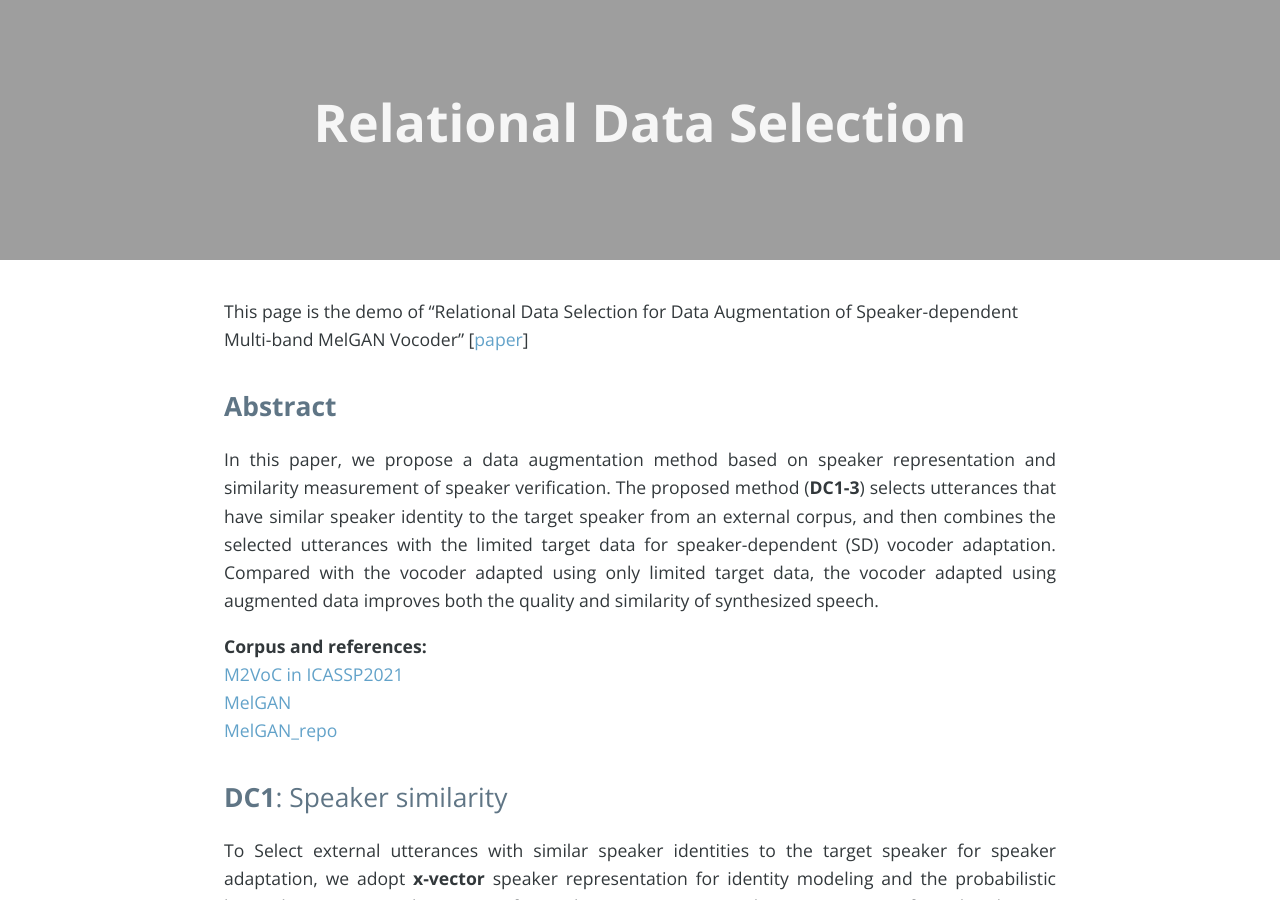
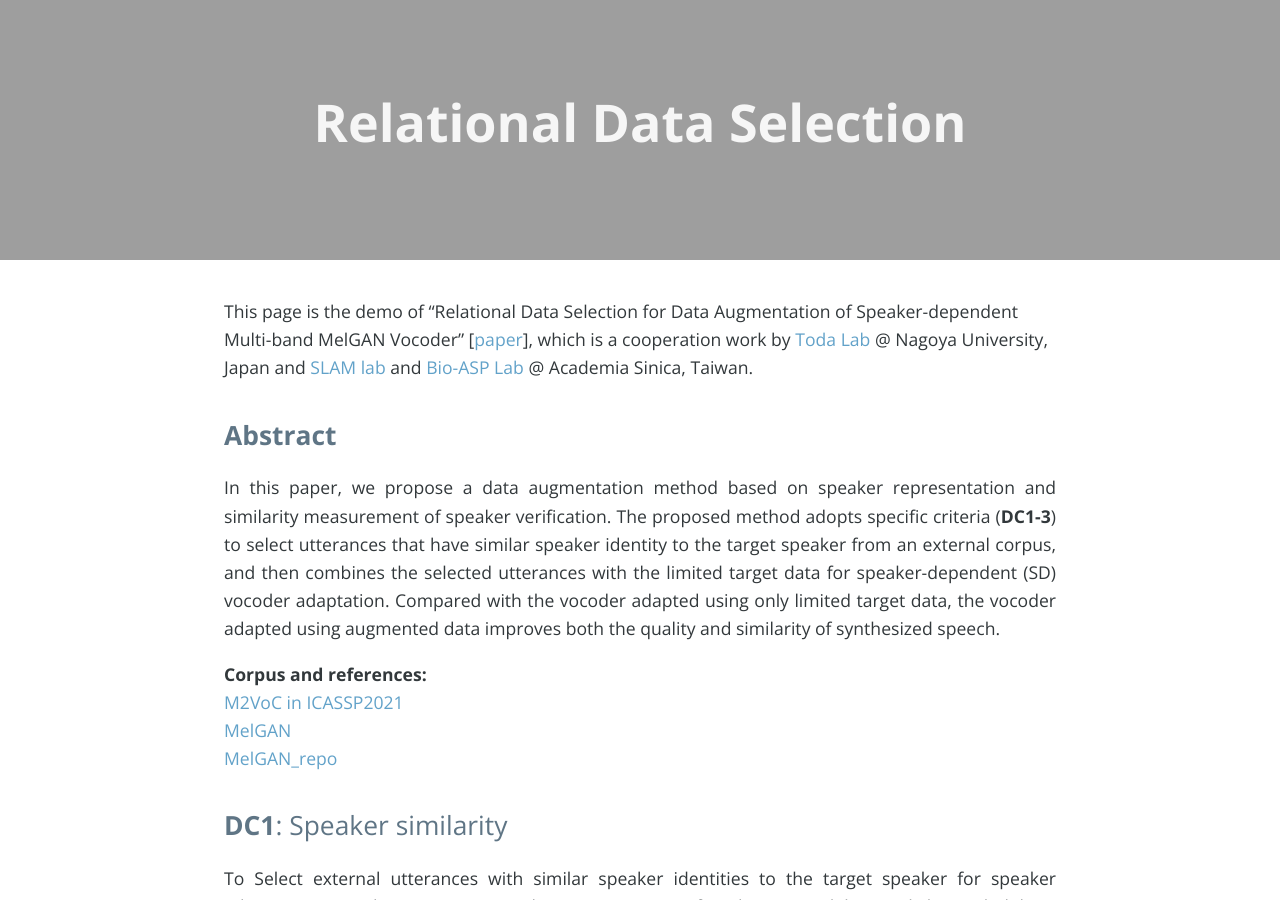
Before and after one commit to bigpon/RelationalDataSelection_demo, a Jekyll site: the page built from index.md, in a window 1280 px wide and 900 px high. Built offline with Jekyll 4.4.1, drawn with Linux system fonts in a browser that asks for light colours; nearby versions of some CDN libraries; formulas are drawn with MathJax 3; comment, search, counter and statistics services are not loaded.

Commit message:
update link

```diff
--- a/index.md
+++ b/index.md
@@ -18,11 +18,11 @@
 </script>
 
 This page is the demo of
-"Relational Data Selection for Data Augmentation of Speaker-dependent Multi-band MelGAN Vocoder" [[paper](https://arxiv.org/abs/2007.12955)]
+"Relational Data Selection for Data Augmentation of Speaker-dependent Multi-band MelGAN Vocoder" [[paper](http://arxiv.org/abs/2106.05629)], which is a cooperation work by [Toda Lab](https://www.toda.is.i.nagoya-u.ac.jp/index.html) @ Nagoya University, Japan and [SLAM lab](http://slam.iis.sinica.edu.tw/) and [Bio-ASP Lab](https://bio-asplab.citi.sinica.edu.tw/) @ Academia Sinica, Taiwan.
 
 
 ## **Abstract**
-<p align="justify"> In this paper, we propose a data augmentation method based on speaker representation and similarity measurement of speaker verification. The proposed method (<b>DC1-3</b>) selects utterances that have similar speaker identity to the target speaker from an external corpus, and then combines the selected utterances with the limited target data for speaker-dependent (SD) vocoder adaptation. Compared with the vocoder adapted using only limited target data, the vocoder adapted using augmented data improves both the quality and similarity of synthesized speech. </p>
+<p align="justify"> In this paper, we propose a data augmentation method based on speaker representation and similarity measurement of speaker verification. The proposed method adopts specific criteria (<b>DC1-3</b>) to select utterances that have similar speaker identity to the target speaker from an external corpus, and then combines the selected utterances with the limited target data for speaker-dependent (SD) vocoder adaptation. Compared with the vocoder adapted using only limited target data, the vocoder adapted using augmented data improves both the quality and similarity of synthesized speech. </p>
 
 **Corpus and references:**
 [M2VoC in ICASSP2021](http://challenge.ai.iqiyi.com/detail?raceId=5fb2687724954e0b48431fdf)
@@ -114,7 +114,7 @@
 <br />
 
 ## **PLDA score distributions of candidate utterances**
-<center><img src="res/figure/Gender.png" style="display:block;width:500px;height:350px"></center>
+<center><img src="res/figure/Gender.svg" style="display:block;width:600px;height:450px"></center>
 <p align="justify"> The score distributions for the female and the first male targets show the PLDA scores reflect the high correlation between gender and speaker similarity as expected. The selection thresholds of different utterance numbers imply the challenge to optimize the selection numbers because of the rapid PLDA score decrease for the increased selected utterances. </p>
 
 <br />
```
Also changed, not shown: res/figure/Gender.png (deleted), res/figure/Gender.svg (added), 3 other files.
